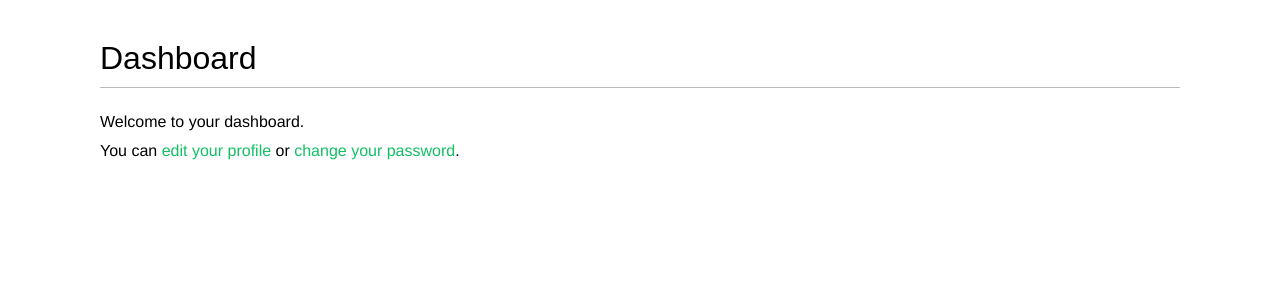
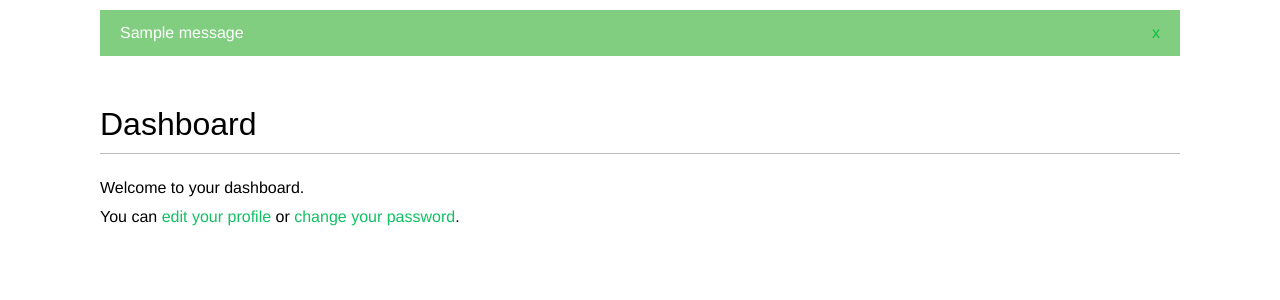
Before and after one commit to Riakol/Social-Website-Project, a Django app: page /account/ in a window 1280 px wide. Shown: the part 48-348 px from the top of the page. Run offline with Django 5.2, Linux system fonts and the light colour scheme; a user stored in the database is signed in; tables that the repository leaves empty hold one stand-in row (values such as "Sample post"); one stand-in notice (Sample message) is shown; some web fonts are replaced.

Commit message:
Added the messages framework in the base html and to the view edit

```diff
--- a/bookmarks/account/templates/base.html
+++ b/bookmarks/account/templates/base.html
@@ -34,6 +34,16 @@
             {% endif %}
         </span>
     </div>
+    {% if messages %}
+        <ul class="messages">
+        {% for message in messages %}
+            <li class="{{ message.tags }}">
+                {{ message|safe }}
+                <a href="#" class="close">x</a>
+            </li>
+        {% endfor %}
+        </ul>
+    {% endif %}
     <div id="content">
         {% block content %}
         {% endblock content %}
--- a/bookmarks/account/views.py
+++ b/bookmarks/account/views.py
@@ -1,5 +1,6 @@
 from django.contrib.auth import authenticate, login
 from django.contrib.auth.decorators import login_required
+from django.contrib import messages
 from django.http import HttpResponse
 from django.shortcuts import render
 from .forms import (
@@ -75,6 +76,12 @@ def edit(request):
         if user_form.is_valid() and profile_form.is_valid():
             user_form.save()
             profile_form.save()
+            messages.success(
+                request,
+                'Profile updated successfully'
+            )
+        else:
+            messages.error(request, 'Error updating your profile')
     else:
         user_form = UserEditForm(instance=request.user)
         profile_form = ProfileEditForm(instance=request.user.profile)
```
